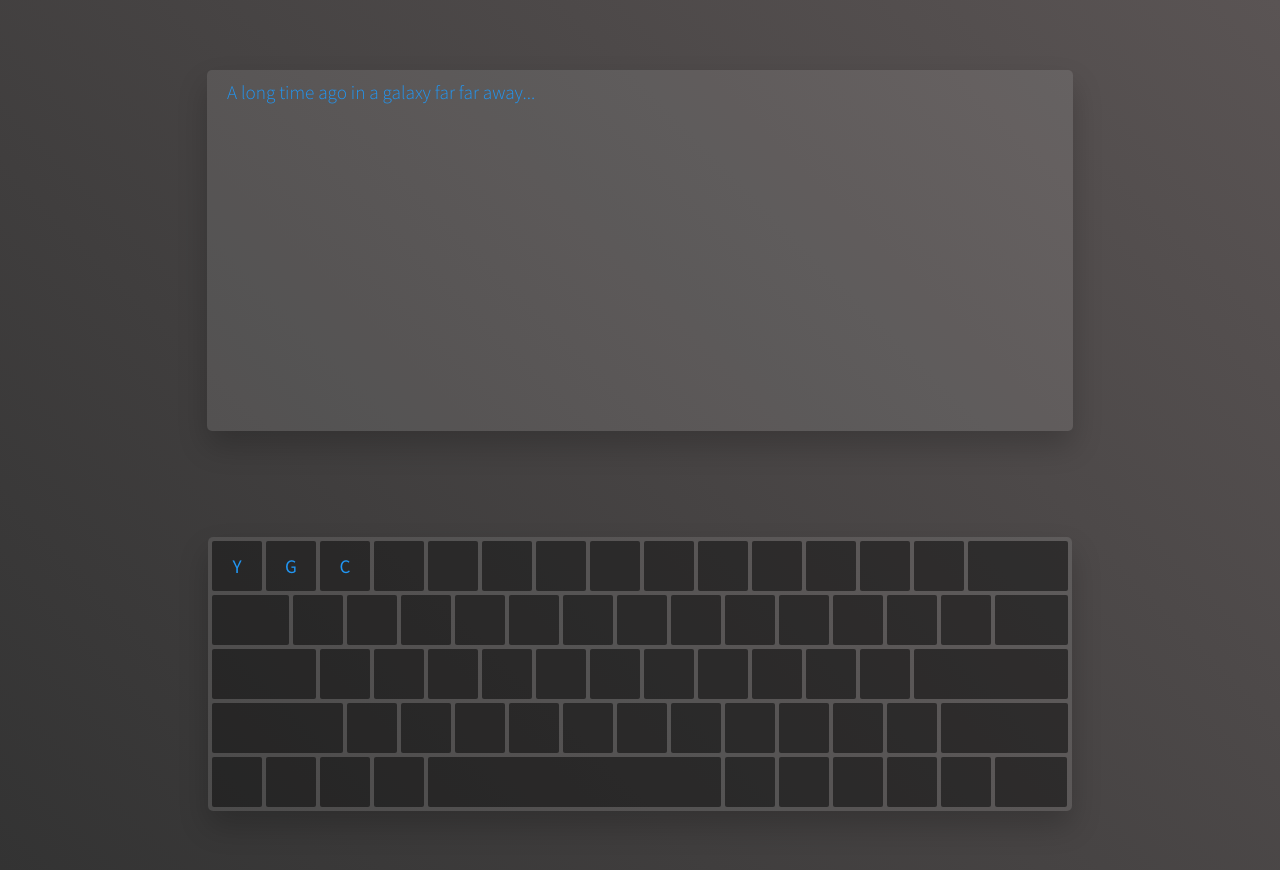
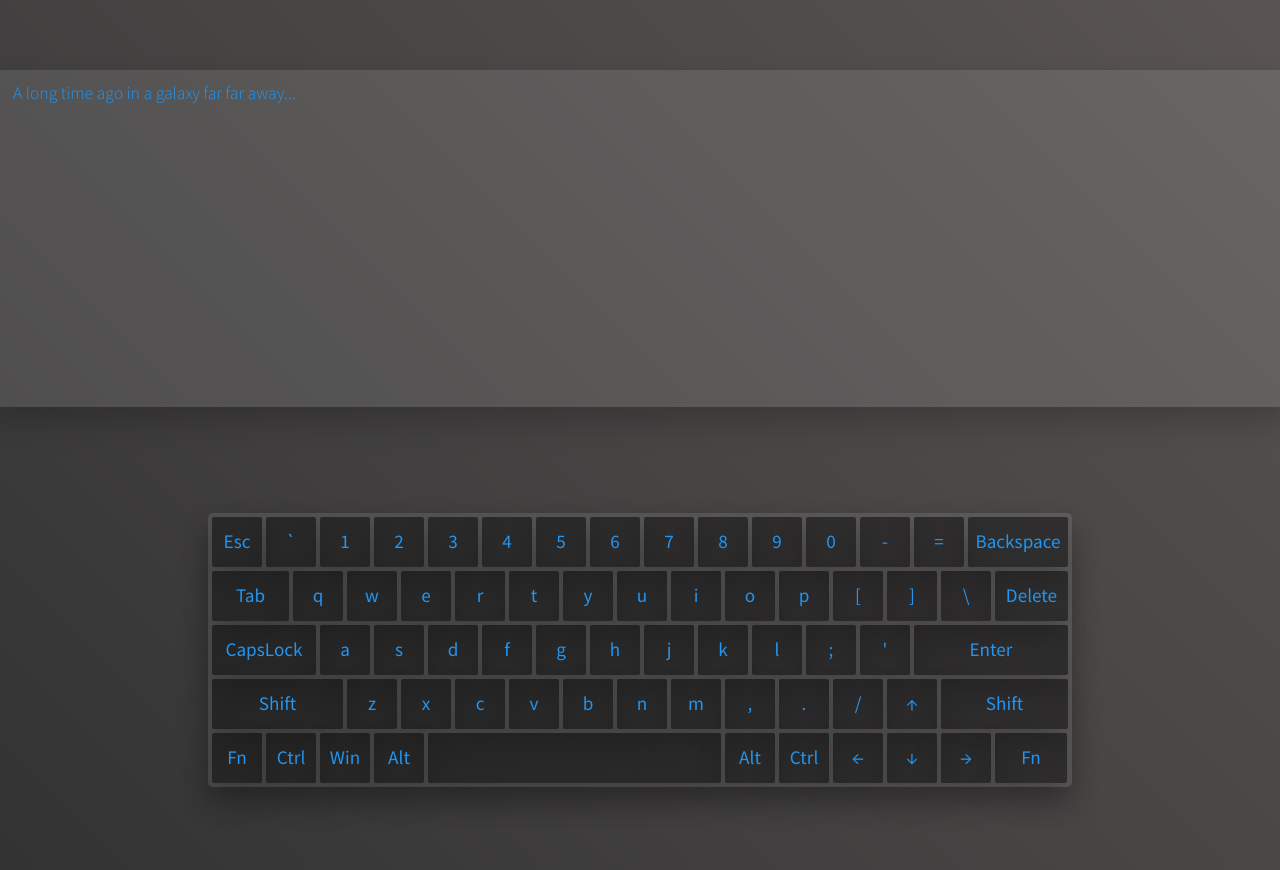
Before and after one commit to BertFrontEnd/virtual-keyboard, a plain HTML site: page index.html in a window 1280 px wide. Drawn offline with Linux system fonts and the light colour scheme.

Commit message:
feat: add simbols & some functions

```diff
--- a/index.html
+++ b/index.html
@@ -10,103 +10,6 @@
     <link rel="icon" type="image/x-icon" href="assets/img/favicon.ico" />
   </head>
   <body>
-    <main>
-      <section id="for-screen">
-        <textarea
-          name="screen"
-          class="screen"
-          cols="90"
-          rows="12"
-          placeholder="A long time ago in a galaxy far far away..."
-        ></textarea>
-      </section>
-      <section id="for-keyboard">
-        <div class="keyboard">
-          <div class="keyboard__row">
-            <div class="key-default">
-              <span>Y</span>
-            </div>
-            <div class="key-default">
-              <span>G</span>
-            </div>
-            <div class="key-default">
-              <span>C</span>
-            </div>
-            <div class="key-default"></div>
-            <div class="key-default"></div>
-            <div class="key-default"></div>
-            <div class="key-default"></div>
-            <div class="key-default"></div>
-            <div class="key-default"></div>
-            <div class="key-default"></div>
-            <div class="key-default"></div>
-            <div class="key-default"></div>
-            <div class="key-default"></div>
-            <div class="key-default"></div>
-            <div class="key-default key-backspace"></div>
-          </div>
-          <div class="keyboard__row">
-            <div class="key-default key-tab"></div>
-            <div class="key-default"></div>
-            <div class="key-default"></div>
-            <div class="key-default"></div>
-            <div class="key-default"></div>
-            <div class="key-default"></div>
-            <div class="key-default"></div>
-            <div class="key-default"></div>
-            <div class="key-default"></div>
-            <div class="key-default"></div>
-            <div class="key-default"></div>
-            <div class="key-default"></div>
-            <div class="key-default"></div>
-            <div class="key-default"></div>
-            <div class="key-default key-del"></div>
-          </div>
-          <div class="keyboard__row">
-            <div class="key-default key-caps"></div>
-            <div class="key-default"></div>
-            <div class="key-default"></div>
-            <div class="key-default"></div>
-            <div class="key-default"></div>
-            <div class="key-default"></div>
-            <div class="key-default"></div>
-            <div class="key-default"></div>
-            <div class="key-default"></div>
-            <div class="key-default"></div>
-            <div class="key-default"></div>
-            <div class="key-default"></div>
-            <div class="key-default key-enter"></div>
-          </div>
-          <div class="keyboard__row">
-            <div class="key-default key-l-shift"></div>
-            <div class="key-default"></div>
-            <div class="key-default"></div>
-            <div class="key-default"></div>
-            <div class="key-default"></div>
-            <div class="key-default"></div>
-            <div class="key-default"></div>
-            <div class="key-default"></div>
-            <div class="key-default"></div>
-            <div class="key-default"></div>
-            <div class="key-default"></div>
-            <div class="key-default"></div>
-            <div class="key-default key-r-shift"></div>
-          </div>
-          <div class="keyboard__row">
-            <div class="key-default"></div>
-            <div class="key-default key-l-ctrl"></div>
-            <div class="key-default"></div>
-            <div class="key-default"></div>
-            <div class="key-default key-space"></div>
-            <div class="key-default"></div>
-            <div class="key-default"></div>
-            <div class="key-default"></div>
-            <div class="key-default"></div>
-            <div class="key-default"></div>
-            <div class="key-default key-context"></div>
-          </div>
-        </div>
-      </section>
-    </main>
+    <script src="script.js"></script>
   </body>
 </html>
--- a/script.js
+++ b/script.js
@@ -0,0 +1,536 @@
+document.addEventListener('DOMContentLoaded', function () {
+  /* Main */
+  document.body.insertAdjacentHTML('afterbegin', '<main></main>');
+
+  const mainContent = document.querySelector('main');
+
+  /* Screen */
+  function initTextArea() {
+    mainContent.insertAdjacentHTML(
+      'afterbegin',
+      '<section id="for-screen"><textarea name="screen" class="screen" cols="150" rows="12" placeholder="A long time ago in a galaxy far far away..."></textarea></section>'
+    );
+  }
+
+  /* Keyboard */
+  function initAreaForKeyboard() {
+    mainContent.insertAdjacentHTML(
+      'beforeend',
+      '<section id="for-keyboard"><div class="keyboard"></div></section>'
+    );
+  }
+
+  function initKeyboard() {
+    const keyboard = document.querySelector('.keyboard');
+    let key = '';
+    let keys = 52;
+    for (let i = 0; i <= keys; i++) {
+      key += '<div class="key-default"></div>';
+      if (i == 13) {
+        key += '<div class="key-default key-backspace"></div>';
+      }
+      if (i == 13) {
+        key += '<div class="key-default key-tab"></div>';
+      }
+      if (i == 26) {
+        key += '<div class="key-default key-del"></div>';
+      }
+      if (i == 26) {
+        key += '<div class="key-default key-caps"></div>';
+      }
+      if (i == 37) {
+        key += '<div class="key-default key-enter"></div>';
+      }
+      if (i == 37) {
+        key += '<div class="key-default key-l-shift"></div>';
+      }
+      if (i == 48) {
+        key += '<div class="key-default key-r-shift"></div>';
+      }
+      if (i == 48) {
+        key += '<div class="key-default key-l-func"></div>';
+      }
+      if (i == 48) {
+        key += '<div class="key-default key-l-ctrl"></div>';
+      }
+      if (i == 49) {
+        key += ' <div class="key-default key-l-alt"></div>';
+      }
+      if (i == 49) {
+        key += '<div class="key-default key-space"></div>';
+      }
+      if (i == 49) {
+        key += '<div class="key-default key-r-alt"></div>';
+      }
+      if (i == 49) {
+        key += '<div class="key-default key-r-ctrl"></div>';
+      }
+      if (i == 52) {
+        key += '<div class="key-default key-r-func"></div>';
+      }
+    }
+    keyboard.innerHTML = key;
+  }
+
+  /* Load Screen & Keyboard */
+  window.onload = initTextArea();
+  window.onload = initAreaForKeyboard();
+  window.onload = initKeyboard();
+
+  /* Render Function */
+  const keyKeyboardId = [
+    'Blockquote',
+    'Digit1',
+    'Digit2',
+    'Digit3',
+    'Digit4',
+    'Digit5',
+    'Digit6',
+    'Digit7',
+    'Digit8',
+    'Digit9',
+    'Digit0',
+    'Minus',
+    'Equal',
+    'Backspace',
+    'Tab',
+    'KeyQ',
+    'KeyW',
+    'KeyE',
+    'KeyR',
+    'KeyT',
+    'KeyY',
+    'KeyU',
+    'KeyI',
+    'KeyO',
+    'KeyP',
+    'BracketLeft',
+    'BracketRight',
+    'Delete',
+    'CapsLock',
+    'KeyA',
+    'KeyS',
+    'KeyD',
+    'KeyF',
+    'KeyG',
+    'KeyH',
+    'KeyJ',
+    'KeyK',
+    'KeyL',
+    'Semicolon',
+    'Quote',
+    'Enter',
+    'ShiftLeft',
+    'IntlBackslash',
+    'KeyZ',
+    'KeyX',
+    'KeyC',
+    'KeyV',
+    'KeyB',
+    'KeyN',
+    'KeyM',
+    'Comma',
+    'Period',
+    'Slash',
+    'ArrowUp',
+    'ShiftRight',
+    'ControlLeft',
+    'MetaLeft',
+    'AltLeft',
+    'Space',
+    'AltRight',
+    'en',
+    'ArrowLeft',
+    'ArrowDown',
+    'ArrowRight',
+  ];
+  const en = [
+    'Esc',
+    '`',
+    '1',
+    '2',
+    '3',
+    '4',
+    '5',
+    '6',
+    '7',
+    '8',
+    '9',
+    '0',
+    '-',
+    '=',
+    'Backspace',
+    'Tab',
+    'q',
+    'w',
+    'e',
+    'r',
+    't',
+    'y',
+    'u',
+    'i',
+    'o',
+    'p',
+    '[',
+    ']',
+    '\\',
+    'Delete',
+    'CapsLock',
+    'a',
+    's',
+    'd',
+    'f',
+    'g',
+    'h',
+    'j',
+    'k',
+    'l',
+    ';',
+    "'",
+    'Enter',
+    'Shift',
+    'z',
+    'x',
+    'c',
+    'v',
+    'b',
+    'n',
+    'm',
+    ',',
+    '.',
+    '/',
+    '↑',
+    'Shift',
+    'Fn',
+    'Ctrl',
+    'Win',
+    'Alt',
+    ' ',
+    'Alt',
+    'Ctrl',
+    '←',
+    '↓',
+    '→',
+    'Fn',
+  ];
+  const enUp = [
+    'Esc',
+    '~',
+    '!',
+    '@',
+    '#',
+    '$',
+    '%',
+    '^',
+    '&',
+    '*',
+    '(',
+    ')',
+    '_',
+    '+',
+    'Backspace',
+    'Tab',
+    'Q',
+    'W',
+    'E',
+    'R',
+    'T',
+    'Y',
+    'U',
+    'I',
+    'O',
+    'P',
+    '{',
+    '}',
+    '|',
+    'Delete',
+    'CapsLock',
+    'A',
+    'S',
+    'D',
+    'F',
+    'G',
+    'H',
+    'J',
+    'K',
+    'L',
+    ':',
+    '"',
+    'Enter',
+    'Shift',
+    'Z',
+    'X',
+    'C',
+    'V',
+    'B',
+    'N',
+    'M',
+    '<',
+    '>',
+    '?',
+    '↑',
+    'Shift',
+    'Fn',
+    'Ctrl',
+    'Win',
+    'Alt',
+    ' ',
+    'Alt',
+    'Ctrl',
+    '←',
+    '↓',
+    '→',
+    'Fn',
+  ];
+  const ru = [
+    'Esc',
+    'ё',
+    '1',
+    '2',
+    '3',
+    '4',
+    '5',
+    '6',
+    '7',
+    '8',
+    '9',
+    '0',
+    '-',
+    '=',
+    'Backspace',
+    'Tab',
+    'й',
+    'ц',
+    'у',
+    'к',
+    'е',
+    'н',
+    'г',
+    'ш',
+    'щ',
+    'з',
+    'х',
+    'ъ',
+    '\\',
+    'Delete',
+    'CapsLock',
+    'ф',
+    'ы',
+    'в',
+    'а',
+    'п',
+    'р',
+    'о',
+    'л',
+    'д',
+    'ж',
+    'э',
+    'Enter',
+    'Shift',
+    'я',
+    'ч',
+    'с',
+    'м',
+    'и',
+    'т',
+    'ь',
+    'б',
+    'ю',
+    '.',
+    '↑',
+    'Shift',
+    'Fn',
+    'Ctrl',
+    'Win',
+    'Alt',
+    ' ',
+    'Alt',
+    'Ctrl',
+    '←',
+    '↓',
+    '→',
+    'Fn',
+  ];
+  const ruUp = [
+    'Esc',
+    'Ё',
+    '!',
+    '"',
+    '№',
+    ';',
+    '%',
+    ':',
+    '?',
+    '*',
+    '(',
+    ')',
+    '_',
+    '+',
+    'Backspace',
+    'Tab',
+    'Й',
+    'Ц',
+    'У',
+    'К',
+    'Е',
+    'Н',
+    'Г',
+    'Ш',
+    'Щ',
+    'З',
+    'Х',
+    'Ъ',
+    '/',
+    'Delete',
+    'CapsLock',
+    'Ф',
+    'Ы',
+    'В',
+    'А',
+    'П',
+    'Р',
+    'О',
+    'Л',
+    'Д',
+    'Ж',
+    'Э',
+    'Enter',
+    'Shift',
+    'Я',
+    'Ч',
+    'С',
+    'М',
+    'И',
+    'Т',
+    'Ь',
+    'Б',
+    'Ю',
+    ',',
+    '↑',
+    'Shift',
+    'Fn',
+    'Ctrl',
+    'Win',
+    'Alt',
+    ' ',
+    'Alt',
+    'Ctrl',
+    '←',
+    '↓',
+    '→',
+    'Fn',
+  ];
+
+  const virtualKeyboardKeys = document.querySelectorAll('.key-default');
+  console.log(virtualKeyboardKeys);
+
+  function renderSymbols(symbol) {
+    virtualKeyboardKeys.innerHTML = '';
+    for (let i = 0; i < symbol.length; i++) {
+      virtualKeyboardKeys[i].textContent = symbol[i];
+    }
+  }
+
+  const virtualKeyboard = document.querySelector('.keyboard');
+  console.log(virtualKeyboard);
+
+  /*   virtualKeyboard.addEventListener('mousedown', (e) => {
+    if (
+      e.code === 'ShiftLeft' ||
+      e.code === 'ShiftRight' ||
+      e.target.className === 'key-l-shift' ||
+      e.target.className === 'key-r-shift'
+    ) {
+      document.querySelector('.key-l-shift').classList.toggle('key-active');
+    }
+  }); */
+
+  /*  ChangeLanguage */
+  document.addEventListener('keydown', (e) => {
+    if (e.code === 'ControlLeft') {
+      if (langKeyboard === en) {
+        langKeyboard = ru;
+        console.log(langKeyboard);
+      } else {
+        langKeyboard = en;
+        console.log(langKeyboard);
+      }
+      renderSymbols(langKeyboard);
+      localStorage.setItem('language', JSON.stringify(langKeyboard));
+    }
+  });
+
+  /* ShiftUpperCase&LowerCase */
+  document.addEventListener('keydown', (e) => {
+    const myShiftKey = document.querySelector('.key-l-shift');
+    if (e.code === 'ShiftLeft') {
+      myShiftKey.classList.add('key-active');
+    }
+    if (e.code === 'ShiftLeft') {
+      if (langKeyboard === enUp) {
+        langKeyboard = enUp;
+      } else if (langKeyboard === ruUp) {
+        langKeyboard = ruUp;
+      }
+    }
+    if (e.code === 'ShiftLeft') {
+      if (langKeyboard === en) {
+        langKeyboard = enUp;
+      } else {
+        langKeyboard = ruUp;
+      }
+      renderSymbols(langKeyboard);
+    }
+
+    document.addEventListener('keyup', (e) => {
+      myShiftKey.classList.remove('key-active');
+      if (e.code === 'ShiftLeft') {
+        if (langKeyboard === enUp) {
+          langKeyboard = en;
+          console.log(langKeyboard);
+        } else if (langKeyboard === ruUp) {
+          langKeyboard = ru;
+          console.log(langKeyboard);
+        }
+        renderSymbols(langKeyboard);
+        localStorage.setItem('language', JSON.stringify(langKeyboard));
+      }
+    });
+  });
+
+  /* CapsLock */
+  document.addEventListener('keydown', (e) => {
+    const myCapsLockKey = document.querySelector('.key-caps');
+    if (e.code === 'CapsLock') {
+      myCapsLockKey.classList.toggle('key-active');
+    }
+    if (e.code === 'CapsLock') {
+      if (langKeyboard === en) {
+        langKeyboard = enUp;
+      } else if (langKeyboard === enUp) {
+        langKeyboard = en;
+      } else if (langKeyboard === ru) {
+        langKeyboard = ruUp;
+      } else if (langKeyboard === ruUp) {
+        langKeyboard = ru;
+      }
+      renderSymbols(langKeyboard);
+      /* localStorage.setItem('language', JSON.stringify(langKeyboard)); */
+    }
+  });
+
+  /* languageStorage  */
+  let langKeyboard = [];
+  if (
+    /* localStorage.getItem('language') || */
+    localStorage.getItem('language') == null ||
+    localStorage.getItem('language') == undefined
+  ) {
+    langKeyboard = en;
+  } else {
+    langKeyboard = JSON.parse(localStorage.getItem('language'));
+  }
+  /* localStorage.setItem('language', lang); */
+
+  window.onload = renderSymbols(langKeyboard);
+});
--- a/style.css
+++ b/style.css
@@ -35,10 +35,11 @@ main #for-screen {
   font-family: 'SourceSansProLight', sans-serif;
   /* transform: translateX(15px) translateY(15px) rotateX(0deg) rotateY(-23deg)
       rotateZ(9deg); */
+  /* transform: translateY(15px); */
 }
 
 main #for-screen .screen {
-  padding: 8px 20px 8px 20px;
+  padding: 10px 20px 10px 20px;
   resize: none;
   outline: none;
   border: none;
@@ -47,7 +48,7 @@ main #for-screen .screen {
   -webkit-box-shadow: 0 15px 30px rgba(0, 0, 0, 0.2);
           box-shadow: 0 15px 30px rgba(0, 0, 0, 0.2);
   color: #ffffff;
-  font-size: 1.2rem;
+  font-size: 1.1rem;
   -webkit-transition: all 0.5s ease;
   transition: all 0.5s ease;
 }
@@ -73,10 +74,18 @@ main #for-keyboard {
   margin-top: 100px;
   /* transform: translateX(15px) translateY(15px) rotateX(60deg) rotateY(10deg)
       rotateZ(-20deg); */
+  /* transform: rotateX(-90deg); */
   font-family: 'SourceSansProRegular', sans-serif;
 }
 
 main #for-keyboard .keyboard {
+  display: -webkit-box;
+  display: -ms-flexbox;
+  display: flex;
+  font-display: column;
+  -ms-flex-wrap: wrap;
+      flex-wrap: wrap;
+  width: 864px;
   padding: 2px;
   background-color: lightblue;
   border-radius: 5px;
@@ -84,16 +93,13 @@ main #for-keyboard .keyboard {
   -webkit-box-shadow: 0 15px 30px rgba(0, 0, 0, 0.2);
           box-shadow: 0 15px 30px rgba(0, 0, 0, 0.2);
   font-size: 1.2rem;
+  -webkit-user-select: none;
+     -moz-user-select: none;
+      -ms-user-select: none;
+          user-select: none;
 }
 
-main #for-keyboard .keyboard .keyboard__row {
-  display: -webkit-box;
-  display: -ms-flexbox;
-  display: flex;
-  font-display: column;
-}
-
-main #for-keyboard .keyboard .keyboard__row .key-default {
+main #for-keyboard .keyboard .key-default {
   display: -webkit-box;
   display: -ms-flexbox;
   display: flex;
@@ -111,9 +117,11 @@ main #for-keyboard .keyboard .keyboard__row .key-default {
   background-color: rgba(0, 0, 0, 0.5);
   -webkit-transition: all 0.1s ease;
   transition: all 0.1s ease;
+  -webkit-box-shadow: 0 15px 30px rgba(0, 0, 0, 0.2);
+          box-shadow: 0 15px 30px rgba(0, 0, 0, 0.2);
 }
 
-main #for-keyboard .keyboard .keyboard__row .key-default:hover {
+main #for-keyboard .keyboard .key-default:hover {
   cursor: pointer;
   background-color: #2196f3;
   color: #ffffff;
@@ -121,46 +129,71 @@ main #for-keyboard .keyboard .keyboard__row .key-default:hover {
   transition: all 0.1s ease;
 }
 
-main #for-keyboard .keyboard .keyboard__row .key-default:active {
-  -webkit-transform: scale(0.9);
-          transform: scale(0.9);
+main #for-keyboard .keyboard .key-default:active {
+  -webkit-transform: scale(0.95);
+          transform: scale(0.95);
   -webkit-transition: all 0.1s ease;
   transition: all 0.1s ease;
 }
 
-main #for-keyboard .keyboard .keyboard__row .key-backspace {
+main #for-keyboard .keyboard .key-active {
+  background-color: #2196f3;
+  color: #ffffff;
+  -webkit-transform: scale(0.95);
+          transform: scale(0.95);
+  -webkit-transition: all 0.1s ease;
+  transition: all 0.1s ease;
+}
+
+main #for-keyboard .keyboard .key-backspace {
   width: 100px;
 }
 
-main #for-keyboard .keyboard .keyboard__row .key-tab {
+main #for-keyboard .keyboard .key-tab {
   width: 77px;
 }
 
-main #for-keyboard .keyboard .keyboard__row .key-del {
+main #for-keyboard .keyboard .key-del {
   width: 73px;
 }
 
-main #for-keyboard .keyboard .keyboard__row .key-enter {
+main #for-keyboard .keyboard .key-enter {
   width: 154px;
 }
 
-main #for-keyboard .keyboard .keyboard__row .key-caps {
+main #for-keyboard .keyboard .key-caps {
   width: 104px;
 }
 
-main #for-keyboard .keyboard .keyboard__row .key-l-shift {
+main #for-keyboard .keyboard .key-l-shift {
   width: 131px;
 }
 
-main #for-keyboard .keyboard .keyboard__row .key-r-shift {
+main #for-keyboard .keyboard .key-r-shift {
   width: 127px;
 }
 
-main #for-keyboard .keyboard .keyboard__row .key-space {
+main #for-keyboard .keyboard .key-space {
   width: 293px;
 }
 
-main #for-keyboard .keyboard .keyboard__row .key-context {
+main #for-keyboard .keyboard .key-r-func {
   width: 72px;
 }
+
+/* .load-screen {
+  animation-name: load-screen;
+}
+
+@keyframes load-screen {
+  0% {
+    transform: translateY(-100px);
+  }
+  50% {
+    transform: translateY(30px);
+  }
+  100% {
+    transform: translateY(0px);
+  }
+} */
 /*# sourceMappingURL=style.css.map */
```
